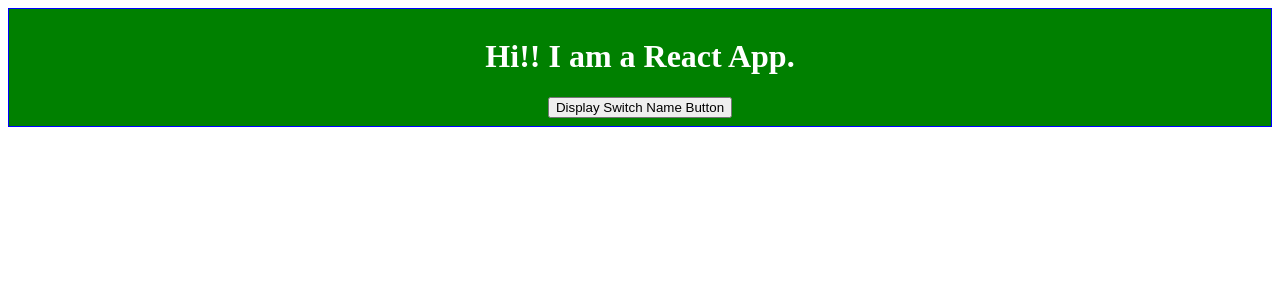
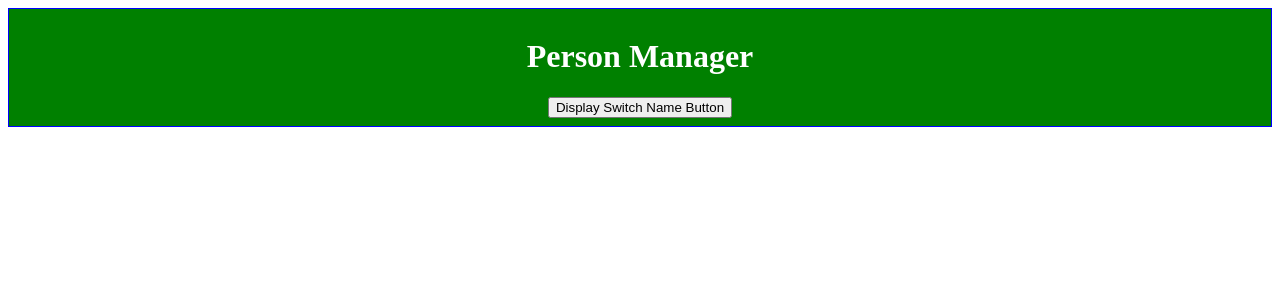
Before and after one commit to binoy-mathew/react-udemy-complete-guide, a React (Create React App) app in the folder react-complete-guide/: page / in a window 1280 px wide. Shown: the top 300 px of the page. Built offline with nearby package versions, Linux system fonts and the light colour scheme.

Commit message:
props in App.js

```diff
--- a/react-complete-guide/src/components/Cockpit/Cockpit.js
+++ b/react-complete-guide/src/components/Cockpit/Cockpit.js
@@ -3,8 +3,7 @@ import React from 'react';
 const cockpit = (props) => {
     return (
         <div>
-            <h1>Hi!! I am a React App.
-            </h1>
+            <h1>{props.appTitle}</h1>
             <button onClick={props.clicked}>Display Switch Name Button</button>
             {props.person}
         </div>
--- a/react-complete-guide/src/containers/App.js
+++ b/react-complete-guide/src/containers/App.js
@@ -86,7 +86,7 @@ class App extends Component {
 
         return (
             <div className="App" style={style}>
-                <Cockpit clicked={this.switchNameOnConditionHandler} person={person}/>
+                <Cockpit appTitle={this.props.appTitle} clicked={this.switchNameOnConditionHandler} person={person}/>
 
             </div>
         );
--- a/react-complete-guide/src/index.js
+++ b/react-complete-guide/src/index.js
@@ -4,5 +4,5 @@ import './index.css';
 import App from './containers/App';
 import registerServiceWorker from './registerServiceWorker';
 
-ReactDOM.render(<App />, document.getElementById('root'));
+ReactDOM.render(<App appTitle="Person Manager"/>, document.getElementById('root'));
 registerServiceWorker();
```
